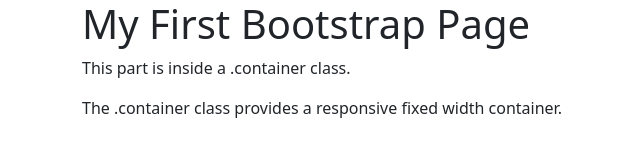
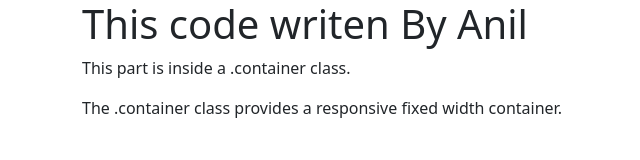
Before and after one commit to infowider11/firebase, a plain HTML site: page public/index.html in a window 1280 px wide. Shown: the whole page, without its empty margins (0-640 px from the left). Drawn offline with nearby package versions, Linux system fonts and the light colour scheme.

Commit message:
Initial commit for Firebase Hosting7

```diff
--- a/public/index.html
+++ b/public/index.html
@@ -1,7 +1,7 @@
 <!DOCTYPE html>
 <html lang="en">
 <head>
-  <title>Bootstrap Example</title>
+  <title>Anil</title>
   <meta charset="utf-8">
   <meta name="viewport" content="width=device-width, initial-scale=1">
   <link href="https://cdn.jsdelivr.net/npm/bootstrap@5.2.3/dist/css/bootstrap.min.css" rel="stylesheet">
@@ -10,7 +10,7 @@
 <body>
 
 <div class="container">
-  <h1>My First Bootstrap Page</h1>
+  <h1>This code writen By Anil</h1>
   <p>This part is inside a .container class.</p>
   <p>The .container class provides a responsive fixed width container.</p>
 </div>
```
